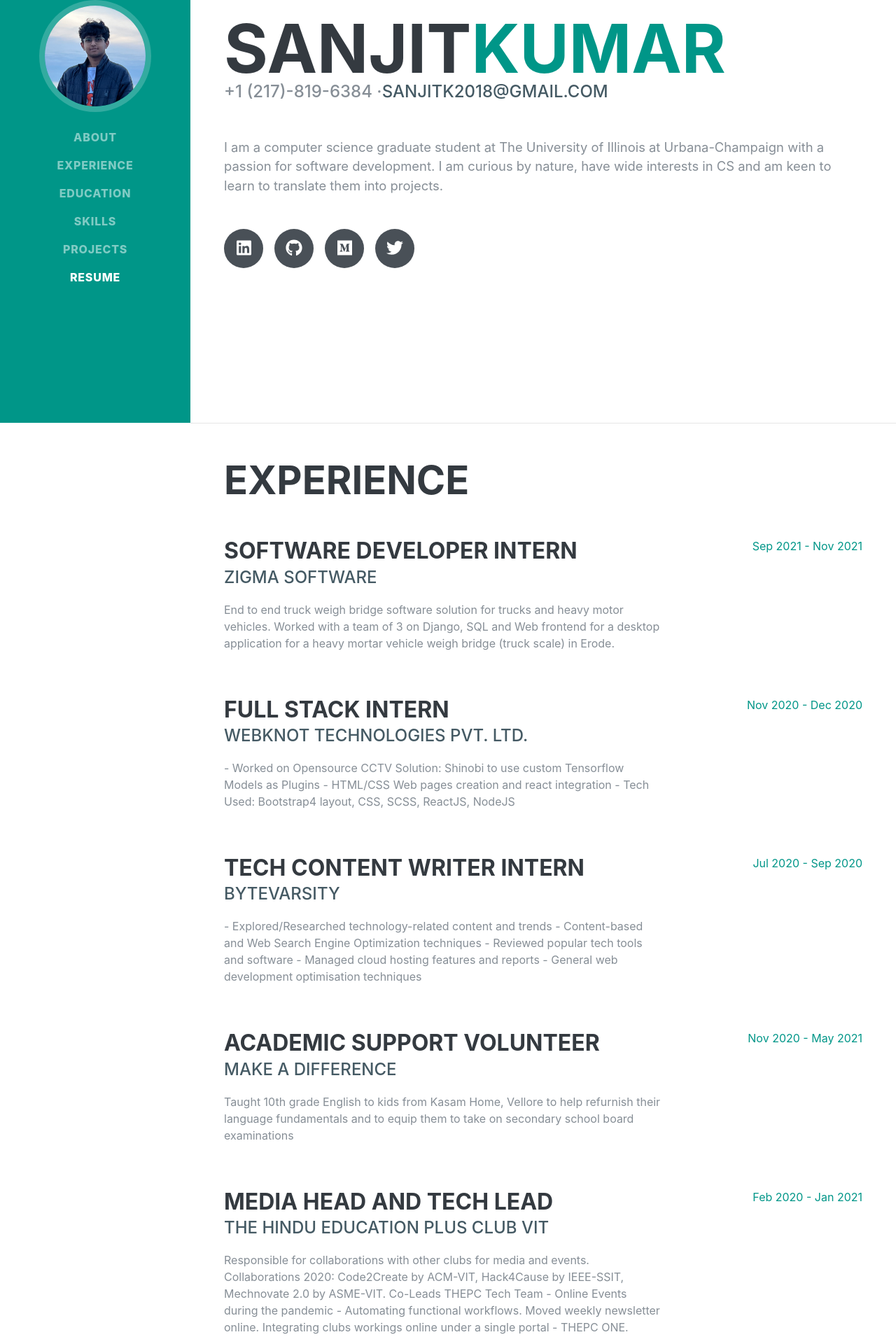
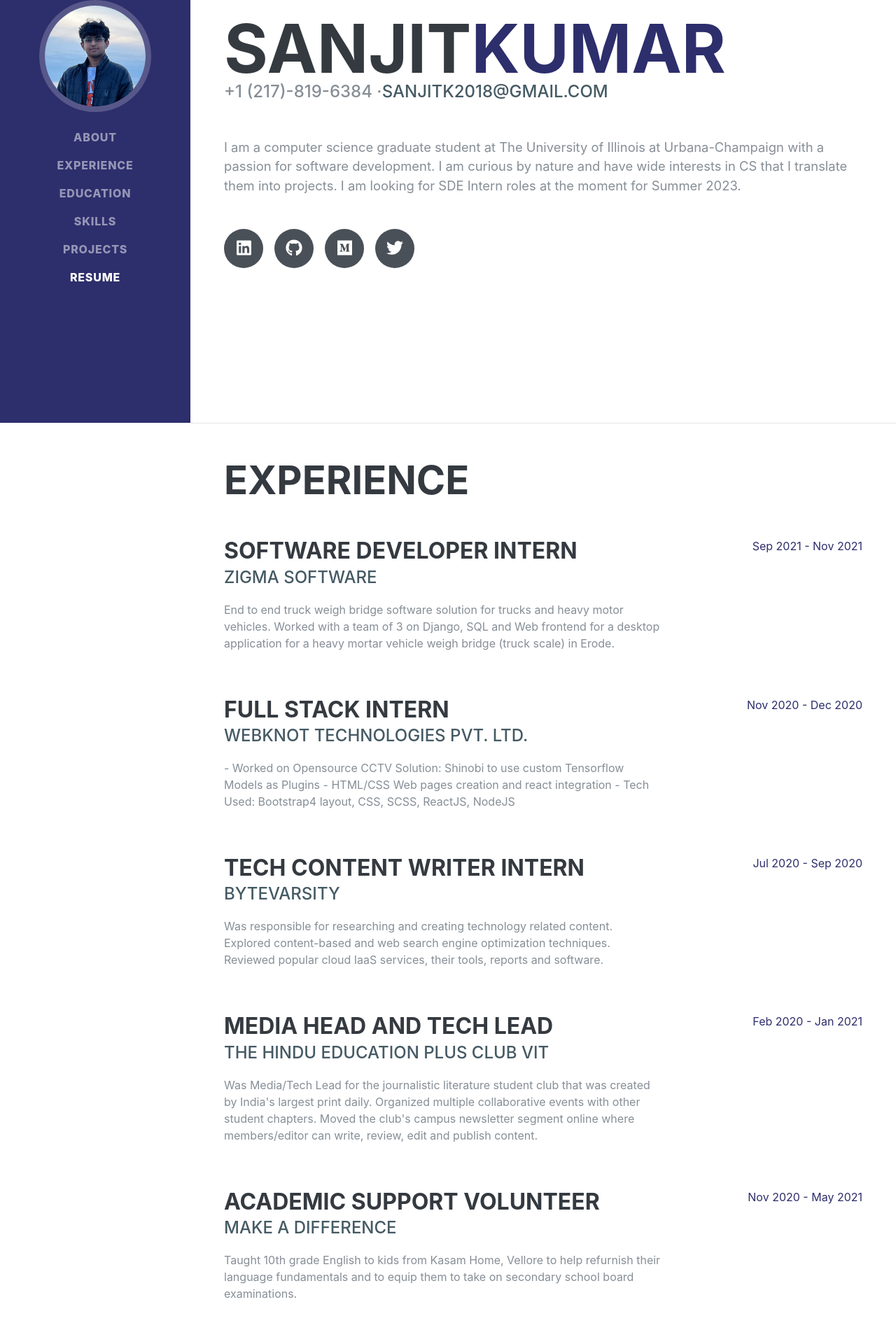
Before and after one commit to sanjitk7/portfolio, a React (Create React App) app: page / in a window 1280 px wide. Shown: the part 196-2116 px from the top of the page at 70% size. Built offline with nearby package versions, Linux system fonts and the light colour scheme; a web font is replaced by a local one.

Commit message:
UPDATE: theme and grammar

```diff
--- a/src/assets/profileData.json
+++ b/src/assets/profileData.json
@@ -4,7 +4,7 @@
     "lastName": "Kumar",
     "DOB": "07 May 2000",
     "phoneNumber":"+1 (217)-819-6384",
-    "about": "I am a computer science graduate student at The University of Illinois at Urbana-Champaign with a passion for software development. I am curious by nature, have wide interests in CS and am keen to learn to translate them into projects.",
+    "about": "I am a computer science graduate student at The University of Illinois at Urbana-Champaign with a passion for software development. I am curious by nature and have wide interests in CS that I translate them into projects. I am looking for SDE Intern roles at the moment for Summer 2023.",
     "email": "sanjitk2018@gmail.com",
     "linkedin": "https://www.linkedin.com/in/sanjit-kumar-b56b911a0/",
     "github": "https://github.com/sanjitk7",
@@ -32,26 +32,27 @@
       "position": "Tech Content Writer Intern",
       "organization": "ByteVarsity",
       "orgWebsite":"https://bytevarsity.com/",
-      "aboutWork": "- Explored/Researched technology-related content and trends\n- Content-based and Web Search Engine Optimization techniques\n- Reviewed popular tech tools and software\n- Managed cloud hosting features and reports\n- General web development optimisation techniques",
+      "aboutWork": "Was responsible for researching and creating technology related content. Explored content-based and web search engine optimization techniques. Reviewed popular cloud IaaS services, their tools, reports and software.",
       "fromDate": "Jul 2020",
       "toDate": "Sep 2020"
+    },
+    {
+      "position": "Media Head and Tech Lead",
+      "organization": "The Hindu Education Plus Club VIT",
+      "orgWebsite":"https://www.thepcvit.com/",
+      "aboutWork": "Was Media/Tech Lead for the journalistic literature student club that was created by India's largest print daily. Organized multiple collaborative events with other student chapters. Moved the club's campus newsletter segment online where members/editor can write, review, edit and publish content. ",
+      "fromDate": "Feb 2020",
+      "toDate": "Jan 2021"
     },
     {
       "position": "Academic Support Volunteer",
       "organization": "Make A Difference",
       "orgWebsite":"https://www.makeadiff.in/",
-      "aboutWork": "Taught 10th grade English to kids from Kasam Home, Vellore to help refurnish their language fundamentals and to equip them to take on secondary school board examinations",
+      "aboutWork": "Taught 10th grade English to kids from Kasam Home, Vellore to help refurnish their language fundamentals and to equip them to take on secondary school board examinations.",
       "fromDate": "Nov 2020",
       "toDate": "May 2021"
-    },
-    {
-      "position": "Media Head and Tech Lead",
-      "organization": "The Hindu Education Plus Club VIT",
-      "orgWebsite":"https://www.thepcvit.com/",
-      "aboutWork": "Responsible for collaborations with other clubs for media and events. Collaborations 2020: Code2Create by ACM-VIT, Hack4Cause by IEEE-SSIT, Mechnovate 2.0 by ASME-VIT.\nCo-Leads THEPC Tech Team - Online Events during the pandemic - Automating functional workflows. Moved weekly newsletter online. Integrating clubs workings online under a single portal - THEPC ONE.",
-      "fromDate": "Feb 2020",
-      "toDate": "Jan 2021"
     }
+
 
   ],
   "education": [
@@ -146,7 +147,7 @@
     {
       "title": "WildSprint",
       "url":"https://github.com/ambur-biryani/wild-sprint-frontend",
-      "description": "A fundraising platform that allows for donations via ether powered by Ethereum smart contracts. Dyte SDK used to live stream animals in their habitats to raise awareness",
+      "description": "A fundraising platform that allows for donations via ether powered by Ethereum smart contracts. Dyte SDK used to live stream animals in their habitats to raise awareness.",
       "timeline": "Aug 2022 – Dec 2022"
     },
     {
@@ -158,7 +159,7 @@
     {
       "title": "Yarn Traders Application",
       "url":"https://github.com/sanjitk7/yarnTradingCompanyFrontendv2/",
-      "description": "Most small/medium scale yarn trading companies around Erode, TN (prominent textile business zone) lack any kind of technological means to gain business insight. This MERN Stack application works as a website/catalogue and receives business inquiries for products. This data is used to create a bunch of visualisations that have semantic value to yarn traders and provide marketing and business insight.",
+      "description": "Most small/medium scale yarn trading companies around Erode, TN (prominent textile business zone) lack any kind of technological means to gain business insight. This MERN Stack application works as a website/catalogue and receives business inquiries for products. This data is used to create a bunch of visualizations that have semantic value to yarn traders and provide marketing and business insight.",
       "timeline": "Aug 2020 – Nov 2020"
     },
     {
@@ -189,7 +190,7 @@
     {
       "title": "Spinning Factory Production Report Generation with SQL",
       "url":"https://github.com/sanjitk7/spinningFactoryReportGenerationTool",
-      "description": "Node Express application to log daily production data into a mySQL database and access it to generate reports",
+      "description": "Node Express application to log daily production data into a mySQL database and access it to generate reports.",
       "timeline": "Jul 2019 – Oct 2019"
     },
     {
@@ -201,7 +202,7 @@
     {
       "title": "Clustering Publicly Available Pollution Data",
       "url":"https://github.com/sanjitk7/kMeansPollutionDataClustering",
-      "description": "K-means Clustering Algorithm (Unsupervised Learning Alg) from scratch to cluster publicly available pollution data in https://data.gov.in/",
+      "description": "K-means Clustering Algorithm (Unsupervised Learning Alg) from scratch to cluster publicly available pollution data in https://data.gov.in/.",
       "timeline": "Dec 2018 – Feb 2019"
     }
   ]
```
Also changed, not shown: public/resume.min.css.
